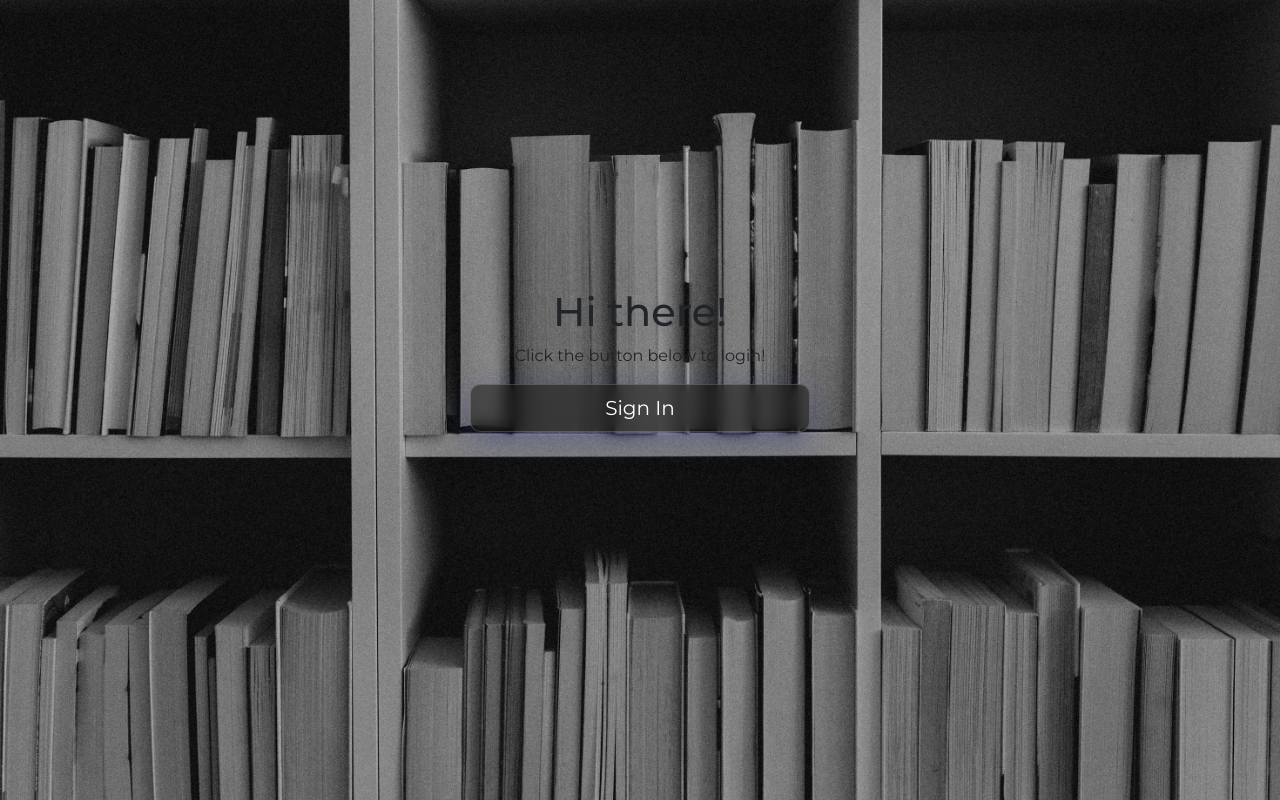
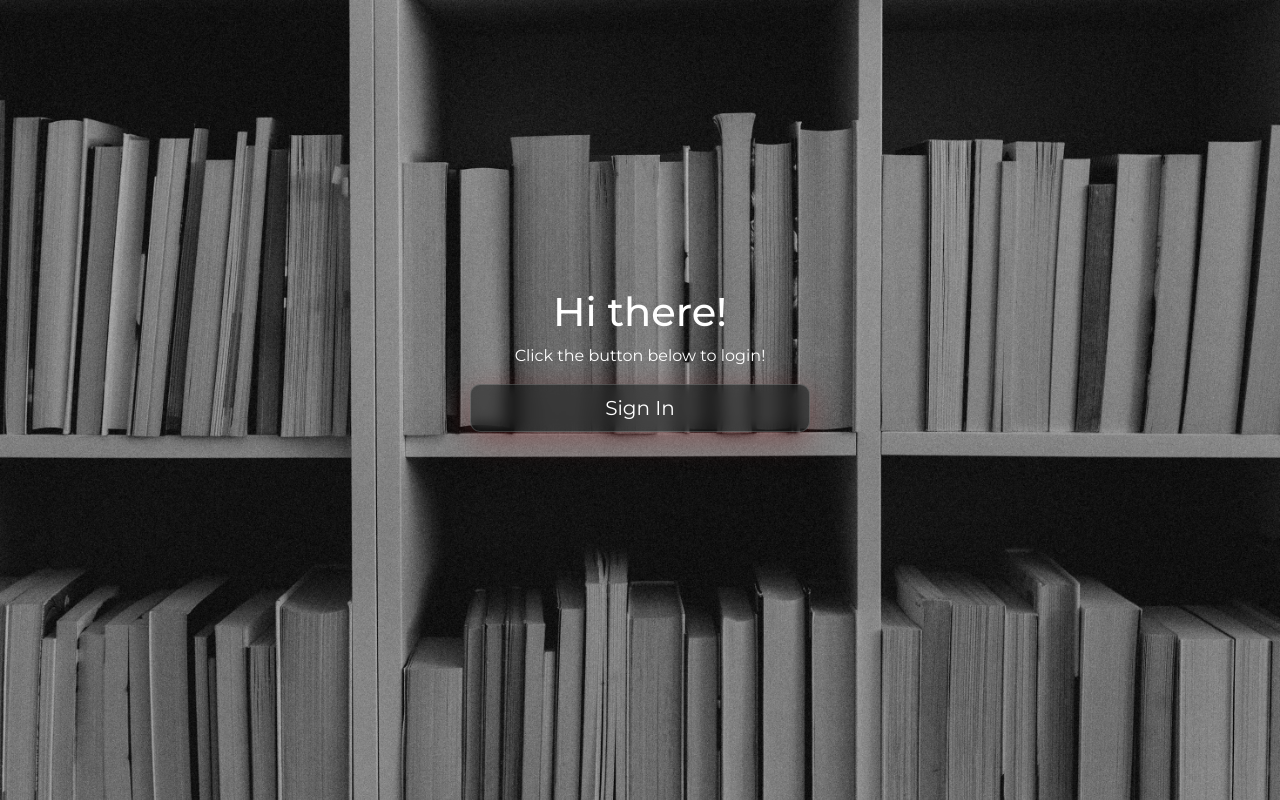
Before and after one commit to sirenabailie/simply-books-official, a Next.js app: page / in a window 1280 px wide. Built offline with nearby package versions, Linux system fonts and the light colour scheme; no server answers.

Commit message:
changed box shadow color

```diff
--- a/src/components/SignIn.js
+++ b/src/components/SignIn.js
@@ -5,7 +5,7 @@ import { signIn } from '../utils/auth';
 function Signin() {
   return (
     <div
-      className="text-center d-flex flex-column justify-content-center align-content-center"
+      className="text-center d-flex flex-column justify-content-center align-content-center signin"
       style={{
         height: '90vh',
         padding: '30px',
--- a/src/styles/globals.css
+++ b/src/styles/globals.css
@@ -5,7 +5,7 @@ body {
 
 .card {
   background: rgba( 0, 0, 0, 0.45 );
-  box-shadow: 0 8px 32px 0 rgba( 31, 38, 135, 0.37 );
+  box-shadow: 0 8px 32px 0 rgba(121, 10, 10, 0.37);
   backdrop-filter: blur( 6.5px );
   -webkit-backdrop-filter: blur( 6.5px );
   border-radius: 10px;
@@ -15,7 +15,7 @@ body {
 
 .btn {
   background: rgba( 0, 0, 0, 0.45 );
-box-shadow: 0 8px 32px 0 rgba( 31, 38, 135, 0.37 );
+box-shadow: 0 8px 32px 0 rgba(121, 10, 10, 0.37);
 backdrop-filter: blur( 6.5px );
 -webkit-backdrop-filter: blur( 6.5px );
 border-radius: 10px;
@@ -25,3 +25,7 @@ border: 1px solid rgba( 255, 255, 255, 0.18 );
 .fav {
   color: white;
 }
+
+.signin {
+  color: white
+}
```
